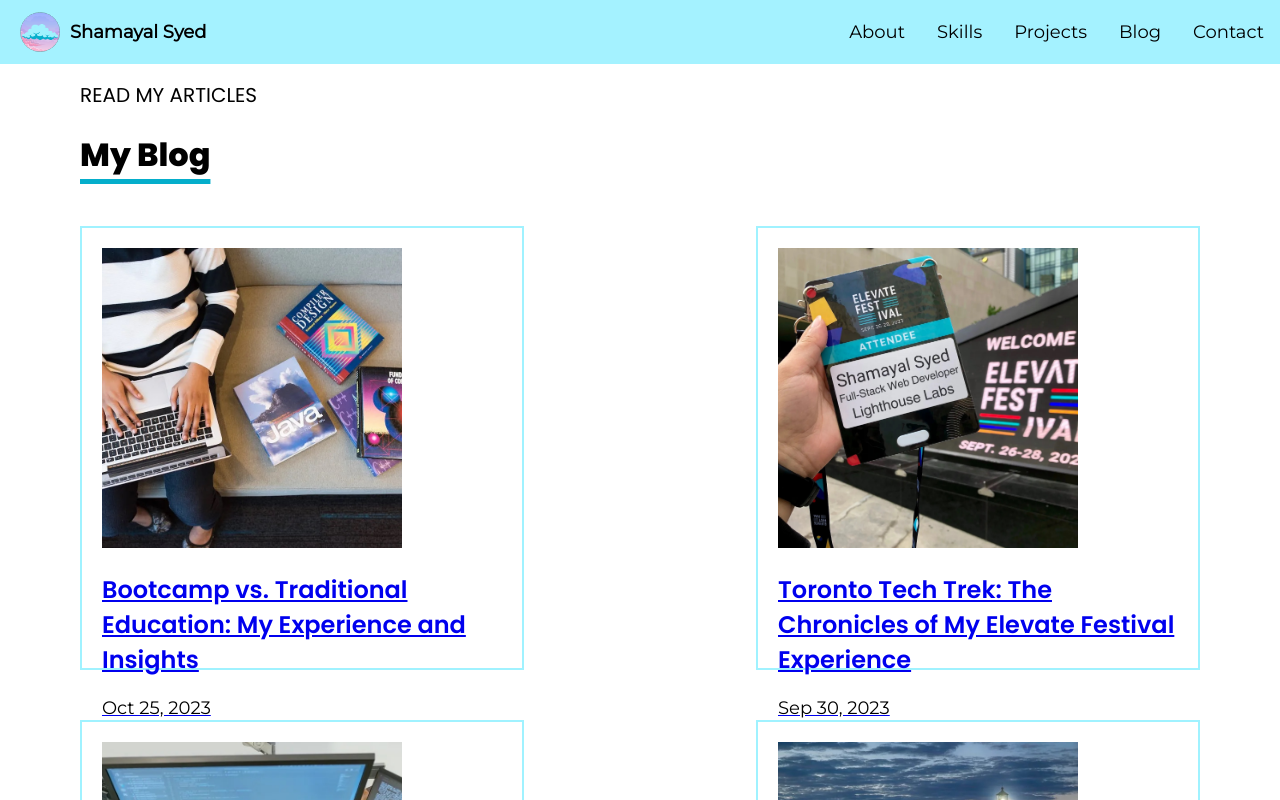
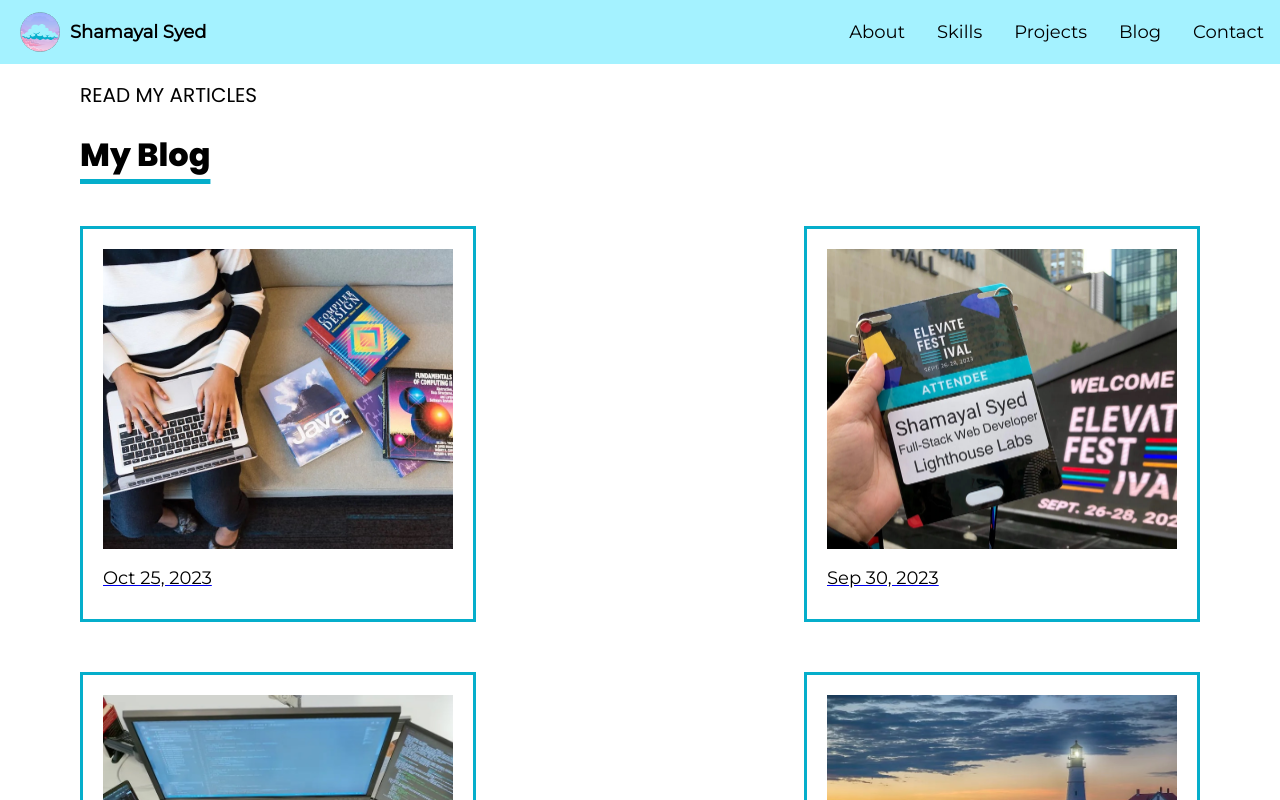
Before and after one commit to Shamayal/personal-website, a React (Create React App) app: page /blog in a window 1280 px wide. Shown: the top 800 px of the page. Built offline with nearby package versions, Linux system fonts and the light colour scheme.

Commit message:
added overlay text

```diff
--- a/src/styles/Blog.css
+++ b/src/styles/Blog.css
@@ -10,37 +10,58 @@
 
 .blog-container {
   display: flex;
-  flex-direction: row;
+  justify-content: center;
+  position: relative;
   margin: 25px 0;
-  border: 2px solid #a0f2ff;
+  border: 3px solid #05AECB;
   padding: 20px;
-  width: 400px;
-  height: 400px;
+  width: 350px;
+  height: 350px;
 }
 
 .blog-container:hover {
-  box-shadow: 0 0 10px rgba(0, 0, 0, 0.1);
-}
-
-.blog-container > div {
-  margin-right: 50px;
-}
-
-.blog-details {
-  margin-top: 50px;
+  box-shadow: 0 0 30px 10px #a0f2ff;
 }
 
 .blog-img {
-  width: 300px;
+  display: block;
+  width: 350px;
   height: 300px;
   object-fit: cover;
+  object-position: center 20%;
 }
 
-/*
-.container:hover .image {
-  opacity: 0.3;
+.blog-container:hover .overlay {
+  opacity: 1;
 }
 
-.container:hover .middle {
-  opacity: 1;
+.overlay {
+  position: absolute;
+  bottom: 20%;
+  background: rgba(0, 0, 0, 0.4);
+  color: #f1f1f1;
+  width: 310px;
+  transition: .5s ease;
+  opacity:0;
+  color: white;
+  font-size: 20px;
+  padding: 20px;
+  text-align: center;
+}
+
+.blog-title {
+  transition: color 0.9s ease-in-out;
+}
+
+.blog-container:hover .blog-title {
+  color: #05AECB;
+}
+
+/* .blog-container:hover .blog-img {
+  filter: blur(4px);
+  -webkit-filter: blur(4px);
 } */
+
+.blog-date {
+  text-decoration: none;
+}
```
